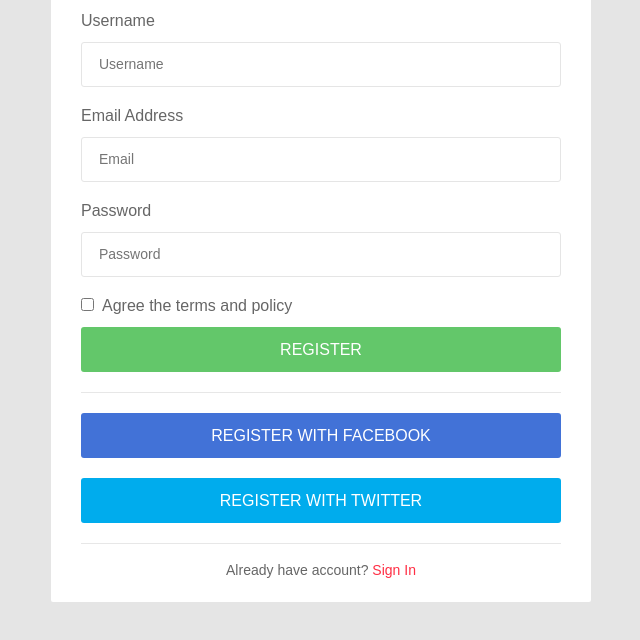
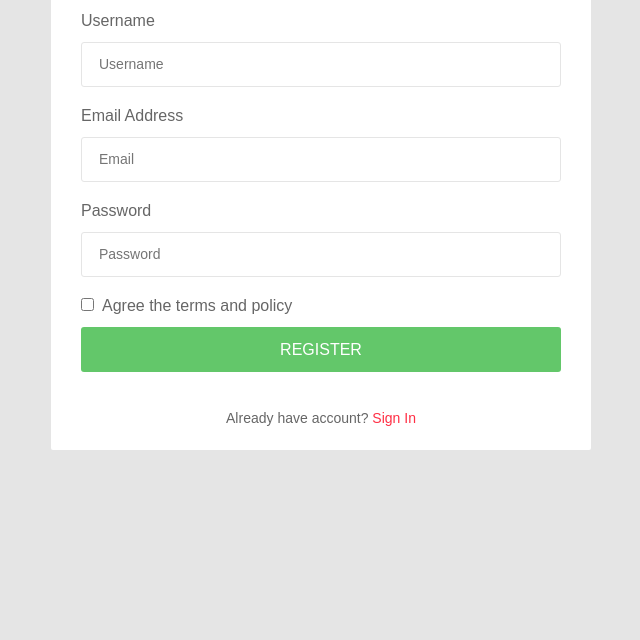
Before and after one commit to useFULLL/Front, a plain HTML site: page register.html in a window 1280 px wide. Shown: the part 168-808 px from the top of the page, without its empty margins (319-959 px from the left). Drawn offline with Linux system fonts and the light colour scheme; a web font is replaced by a local one.

Commit message:
register.html - SNS 버튼 삭제

```diff
--- a/register.html
+++ b/register.html
@@ -66,12 +66,6 @@
                                     </label>
                                 </div>
                                 <button class="au-btn au-btn--block au-btn--green m-b-20" type="submit">register</button>
-                                <div class="social-login-content">
-                                    <div class="social-button">
-                                        <button class="au-btn au-btn--block au-btn--blue m-b-20">register with facebook</button>
-                                        <button class="au-btn au-btn--block au-btn--blue2">register with twitter</button>
-                                    </div>
-                                </div>
                             </form>
                             <div class="register-link">
                                 <p>
```
